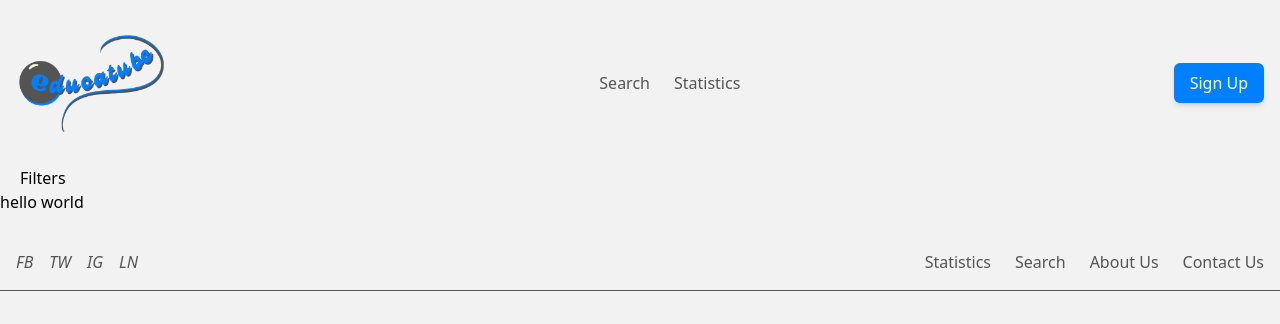
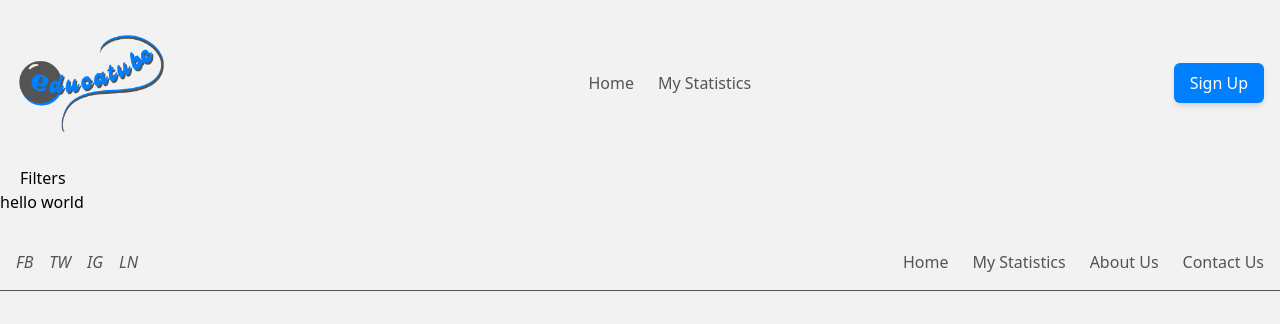
Before and after one commit to SepehrRasooli83/PJ, a Next.js app: page /home in a window 1280 px wide. Shown: the top 324 px of the page. Built offline with nearby package versions, Linux system fonts and the light colour scheme.

Commit message:
fix stuff

```diff
--- a/components/CommonComponents/Footer.tsx
+++ b/components/CommonComponents/Footer.tsx
@@ -25,11 +25,11 @@ const Footer: React.FC = () => {
 
         {/* Links */}
         <div className="flex space-x-6">
-          <a href="#statistics" className="hover:text-[#555454]">
-            Statistics
+          <a href="#home" className="hover:text-[#555454]">
+            Home
           </a>
-          <a href="#search" className="hover:text-[#555454]">
-            Search
+          <a href="#my-statistics" className="hover:text-[#555454]">
+            My Statistics
           </a>
           <a href="#about-us" className="hover:text-[#555454]">
             About Us
--- a/components/CommonComponents/Navbar.tsx
+++ b/components/CommonComponents/Navbar.tsx
@@ -27,16 +27,16 @@ const Navbar: React.FC = () => {
           {/* Middle Menu */}
           <div className="flex space-x-6">
             <a
-              href="#search"
+              href="#home"
               className="hover:text-[#0080FF] font-medium transition-colors"
             >
-              Search
+              Home
             </a>
             <a
-              href="#statistics"
+              href="#my-statistics"
               className="hover:text-[#0080FF] font-medium transition-colors"
             >
-              Statistics
+              My Statistics
             </a>
           </div>
 
```
